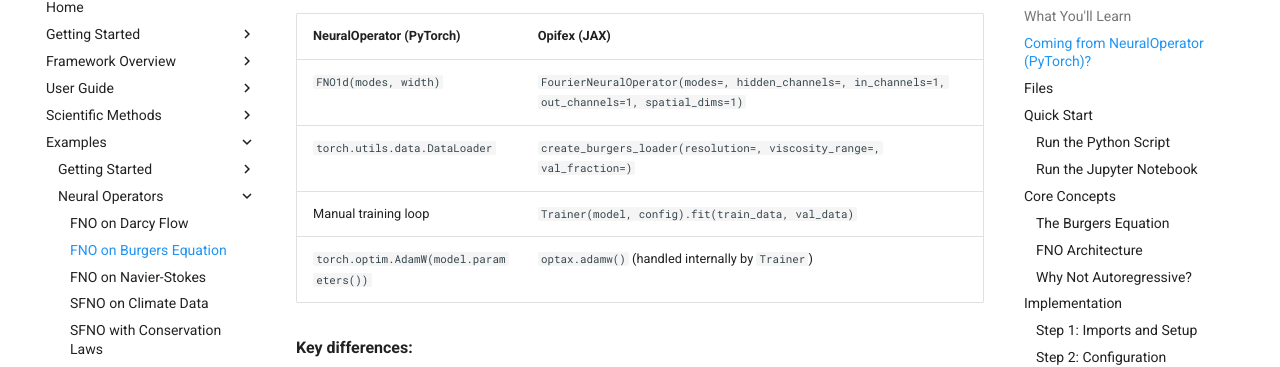
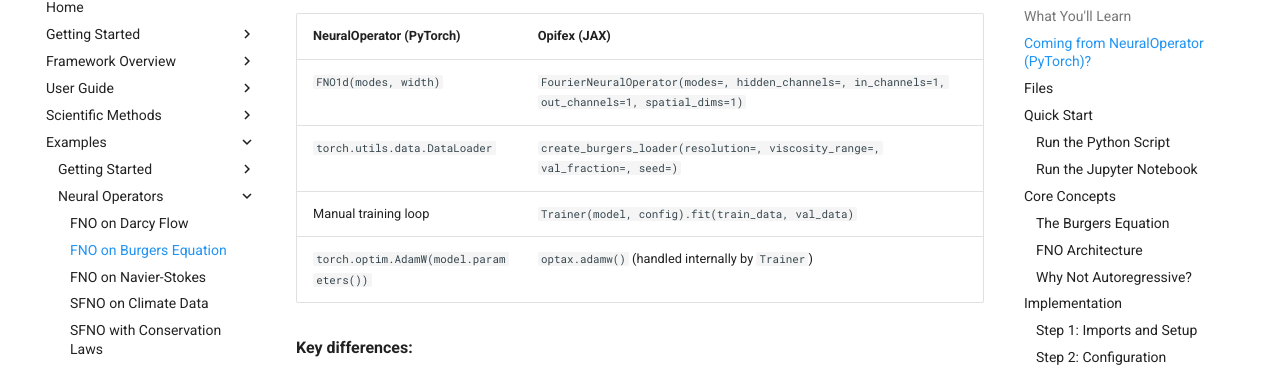
Before and after one commit to avitai/opifex, an MkDocs documentation site: the page built from docs/examples/neural-operators/fno-burgers.md, in a window 1280 px wide and 900 px high, scrolled down 1072 px. Shown: the part 119-486 px from the top of the window. Built offline with MkDocs 1.6.1 and Material for MkDocs 9.7.7, drawn with Linux system fonts in a browser that asks for light colours; comment, search, counter and statistics services are not loaded; the version menu is left out.

Commit message:
docs: show the seed in the loader rows of the PyTorch comparison tables
The Burgers and shallow-water comparison tables showed loader calls
without the seed the loaders now require.

```diff
--- a/docs/examples/neural-operators/fno-burgers.md
+++ b/docs/examples/neural-operators/fno-burgers.md
@@ -38,7 +38,7 @@ this workflow:
 | NeuralOperator (PyTorch) | Opifex (JAX) |
 |--------------------------|--------------|
 | `FNO1d(modes, width)` | `FourierNeuralOperator(modes=, hidden_channels=, in_channels=1, out_channels=1, spatial_dims=1)` |
-| `torch.utils.data.DataLoader` | `create_burgers_loader(resolution=, viscosity_range=, val_fraction=)` |
+| `torch.utils.data.DataLoader` | `create_burgers_loader(resolution=, viscosity_range=, val_fraction=, seed=)` |
 | Manual training loop | `Trainer(model, config).fit(train_data, val_data)` |
 | `torch.optim.AdamW(model.parameters())` | `optax.adamw()` (handled internally by `Trainer`) |
 
```
Also changed, not shown: docs/examples/neural-operators/sfno-climate-full.md (+1 -1 lines), docs/examples/neural-operators/sfno-climate-simple.md (+1 -1 lines).
